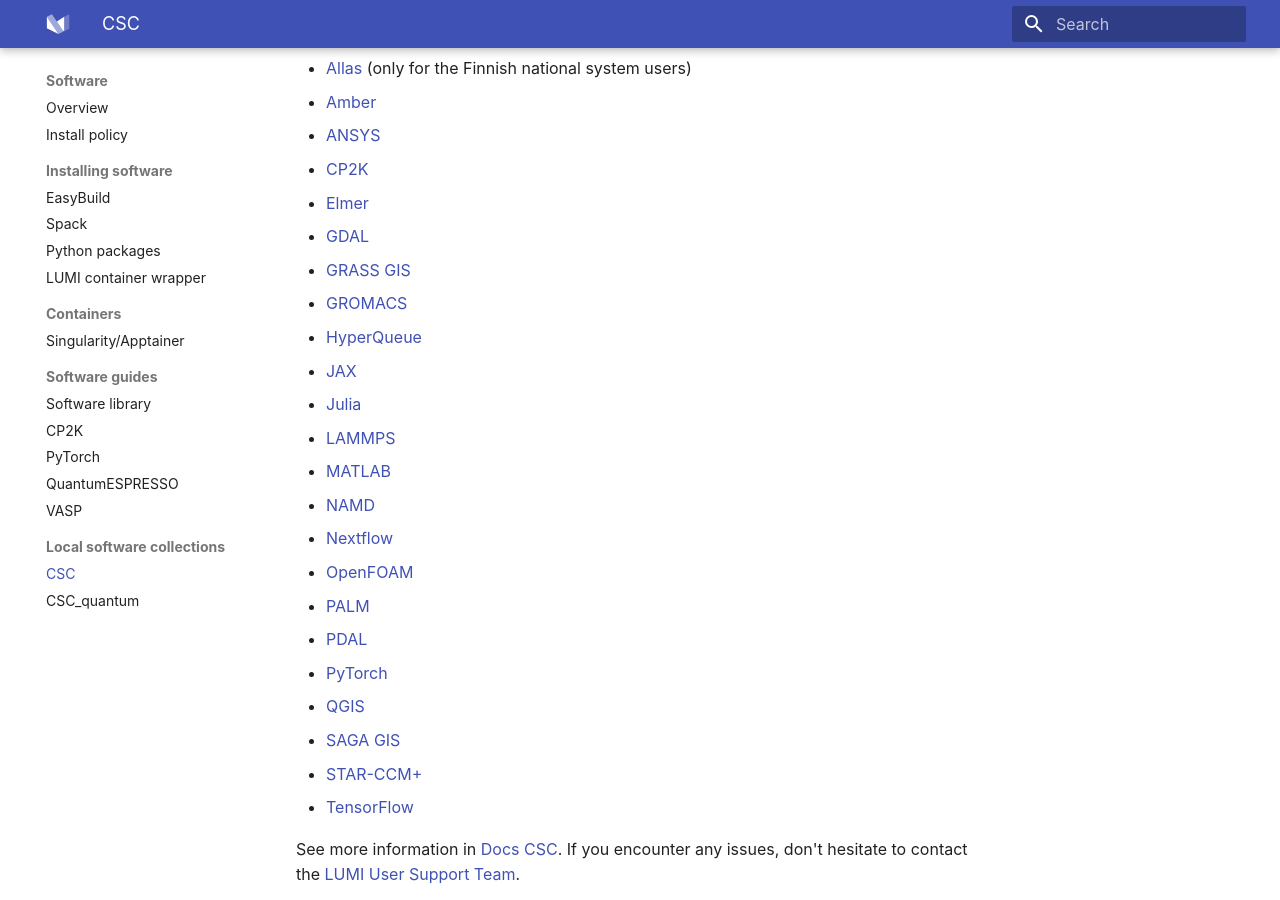
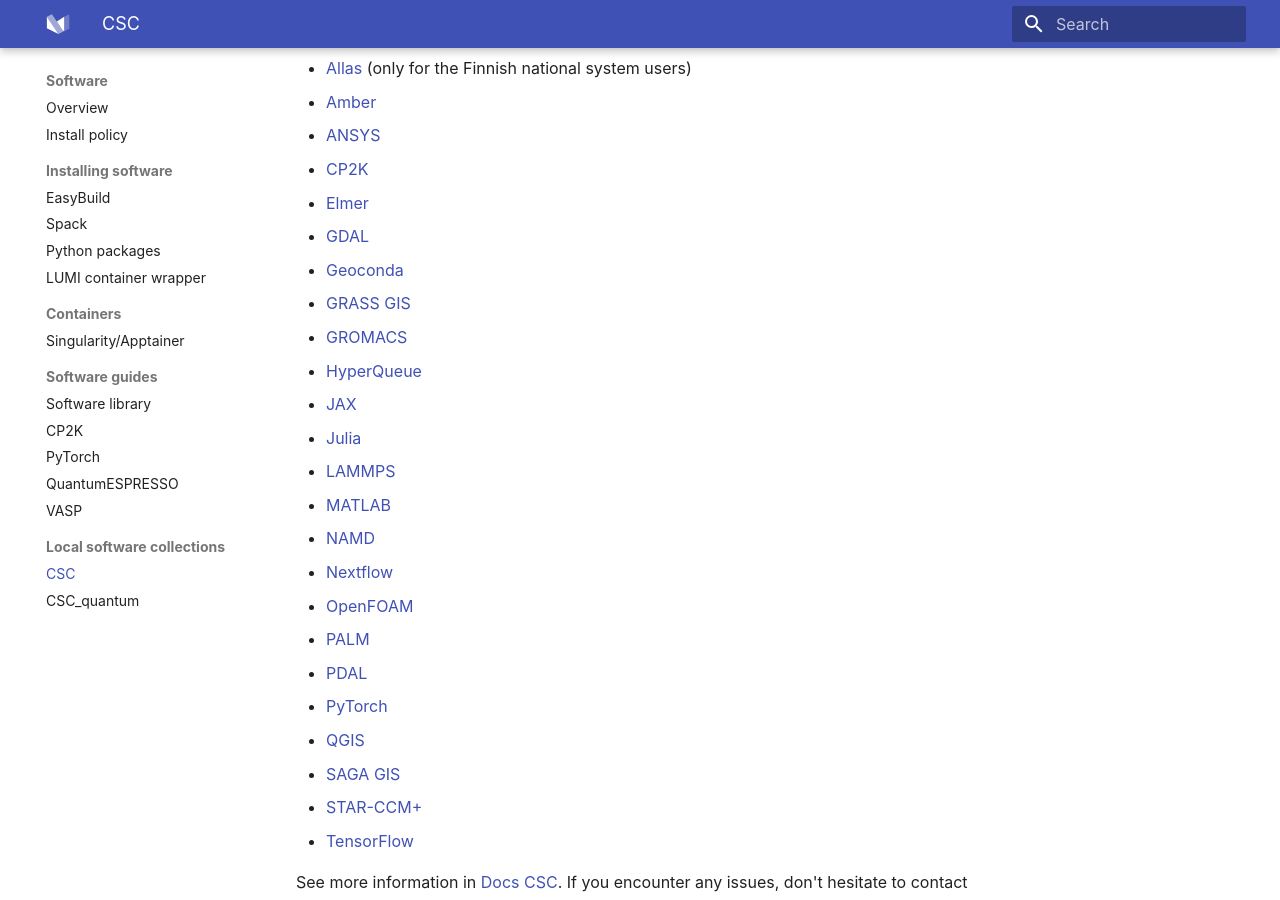
Before and after one commit to Lumi-supercomputer/lumi-userguide, an MkDocs documentation site: the page built from docs/software/local/csc.md, in a window 1280 px wide and 900 px high, scrolled down 512 px. Built offline with MkDocs 1.6.1 and Material for MkDocs 9.7.7, drawn with Linux system fonts in a browser that asks for light colours.

Commit message:
Added geoconda

```diff
--- a/docs/software/local/csc.md
+++ b/docs/software/local/csc.md
@@ -26,6 +26,7 @@
 * [CP2K](https://docs.csc.fi/apps/cp2k/)
 * [Elmer](https://docs.csc.fi/apps/elmer/)
 * [GDAL](https://docs.csc.fi/apps/gdal/)
+* [Geoconda](https://docs.csc.fi/apps/geoconda/)
 * [GRASS GIS](https://docs.csc.fi/apps/grass/)
 * [GROMACS](https://docs.csc.fi/apps/gromacs/)
 * [HyperQueue](https://docs.csc.fi/apps/hyperqueue/)
```
